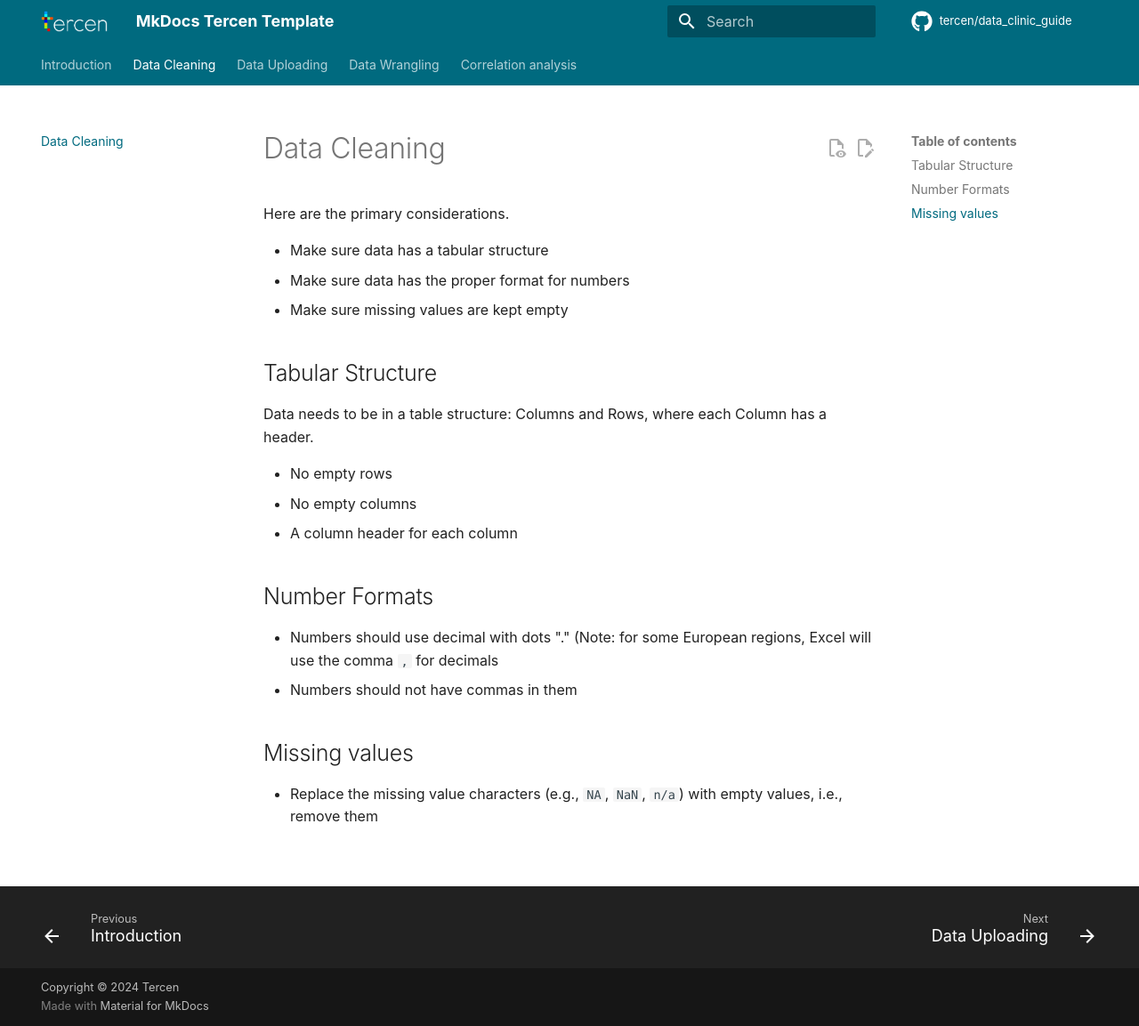
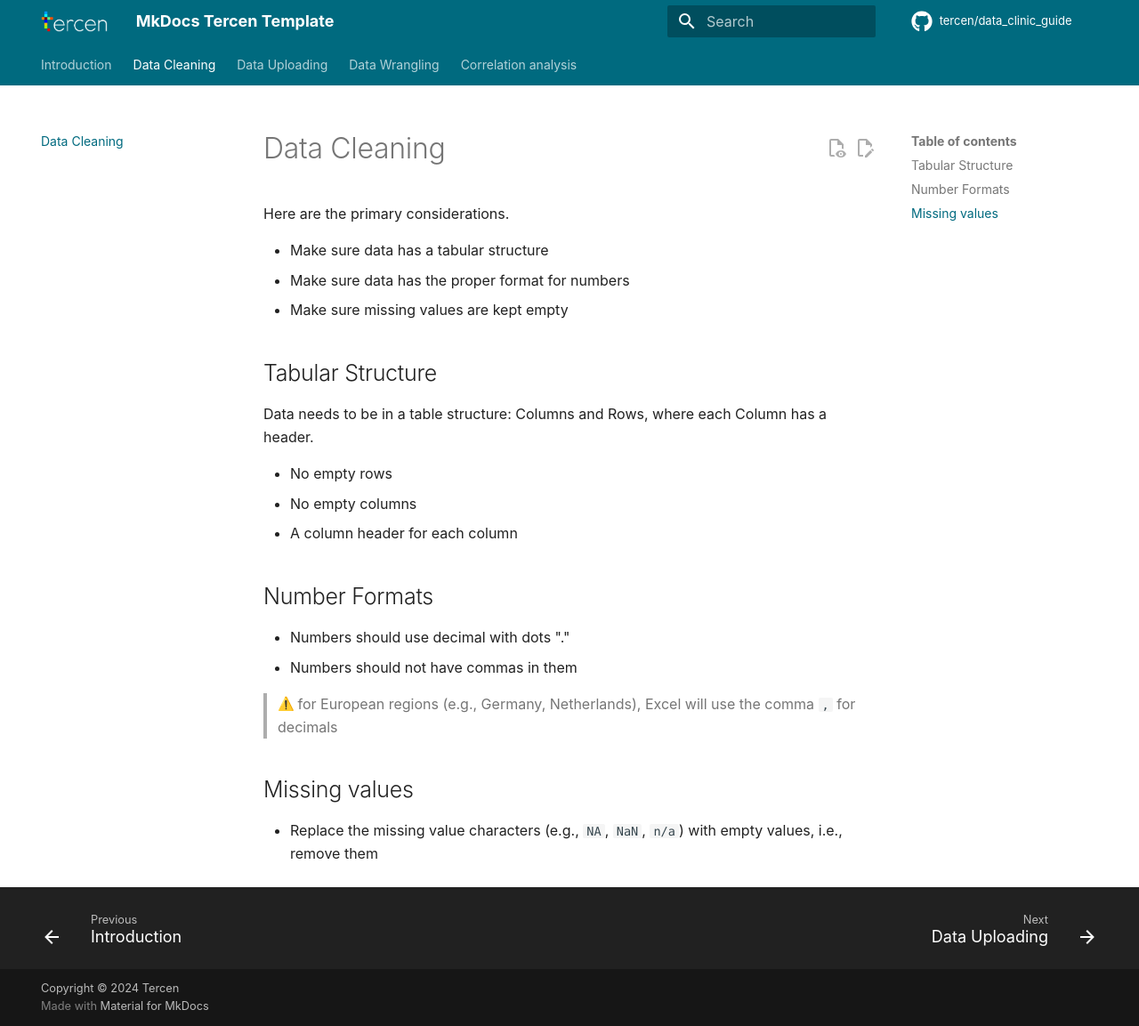
Before and after one commit to tercen/data_clinic_guide, an MkDocs documentation site: the page built from docs/01_data_cleaning.md, in a window 1280 px wide and 1153 px high. Shown: the whole window at 89% size. Built offline with MkDocs 1.6.1 and Material for MkDocs 9.7.7, drawn with Linux system fonts in a browser that asks for light colours; emoji names are drawn with the system emoji font; comment, search, counter and statistics services are not loaded; the version menu is left out.

Commit message:
Update 01_data_cleaning.md

```diff
--- a/docs/01_data_cleaning.md
+++ b/docs/01_data_cleaning.md
@@ -16,8 +16,11 @@ Data needs to be in a table structure: Columns and Rows, where each Column has a
 
 ## Number Formats
 
-* Numbers should use decimal with dots "." (Note: for some European regions, Excel will use the comma `,` for decimals
+* Numbers should use decimal with dots "."
 * Numbers should not have commas in them
+
+>:warning: for European regions (e.g., Germany, Netherlands), Excel will use the comma `,` for decimals
+
 
 ## Missing values
 
```
